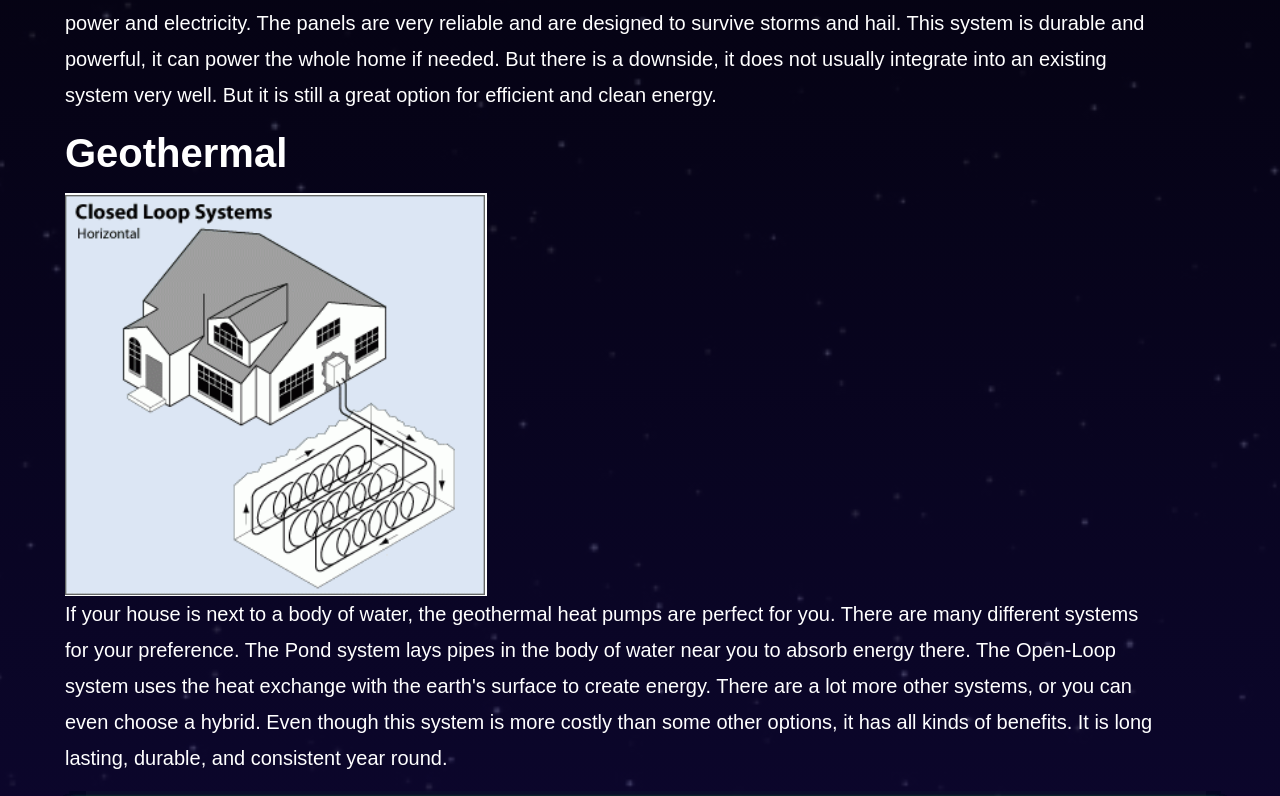
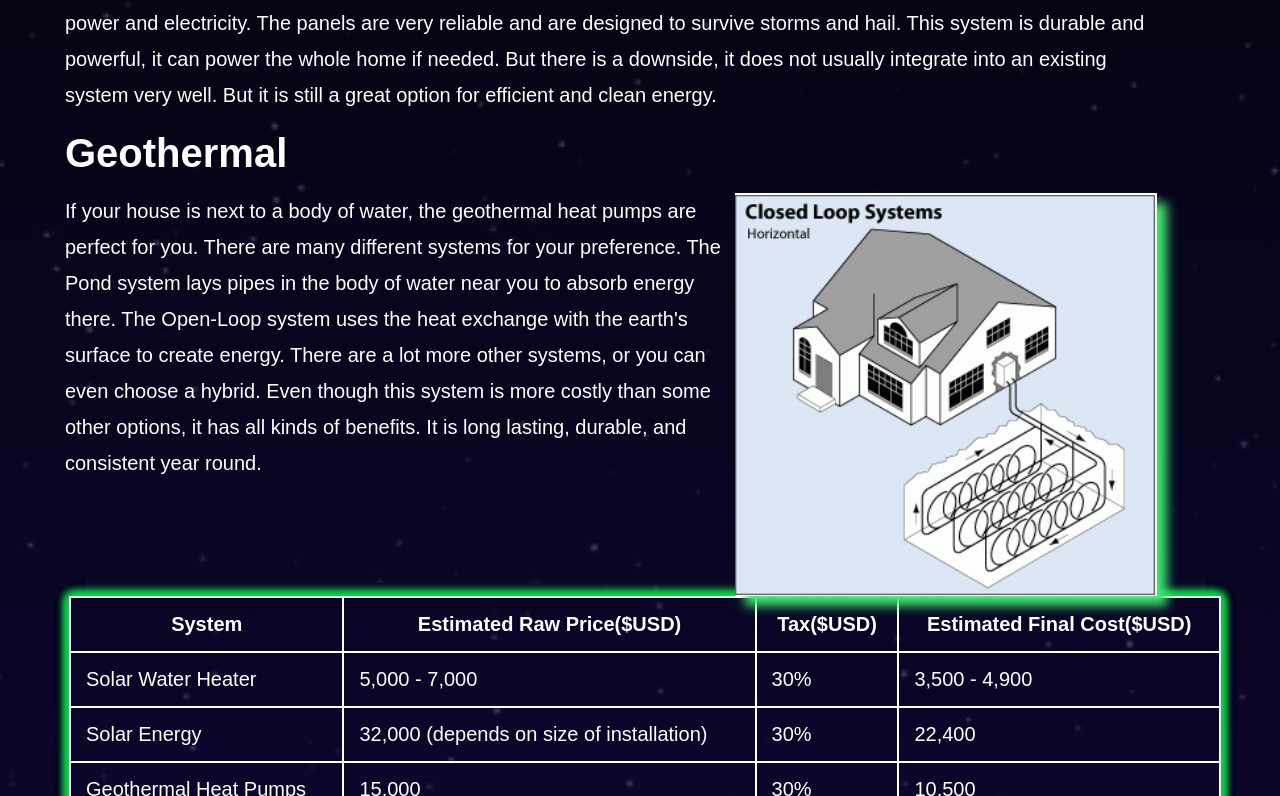
Before and after one commit to thucchi-cs/TSA, a plain HTML site: page solutions.html in a window 1280 px wide. Shown: the part 679-1475 px from the top of the page. Drawn offline with Linux system fonts and the light colour scheme.

Commit message:
Update style.css

```diff
--- a/style.css
+++ b/style.css
@@ -259,6 +259,10 @@ section a{
     box-shadow: -10px -10px 10px #41e670;
     margin-right:10px;
 }
+#i3{
+    float:right;
+    box-shadow: 10px 10px 10px #41e670;
+}
 .content h1{
     text-shadow: 0 0 10px #0ed145, 0 0 10px #0ed145, 0 0 10px #0ed145, 0 0 10px #0ed145, 0 0 10px #0ed145, 0 0 10px #0ed145, 0 0 10px #0ed145;
     color:#fff;
```
